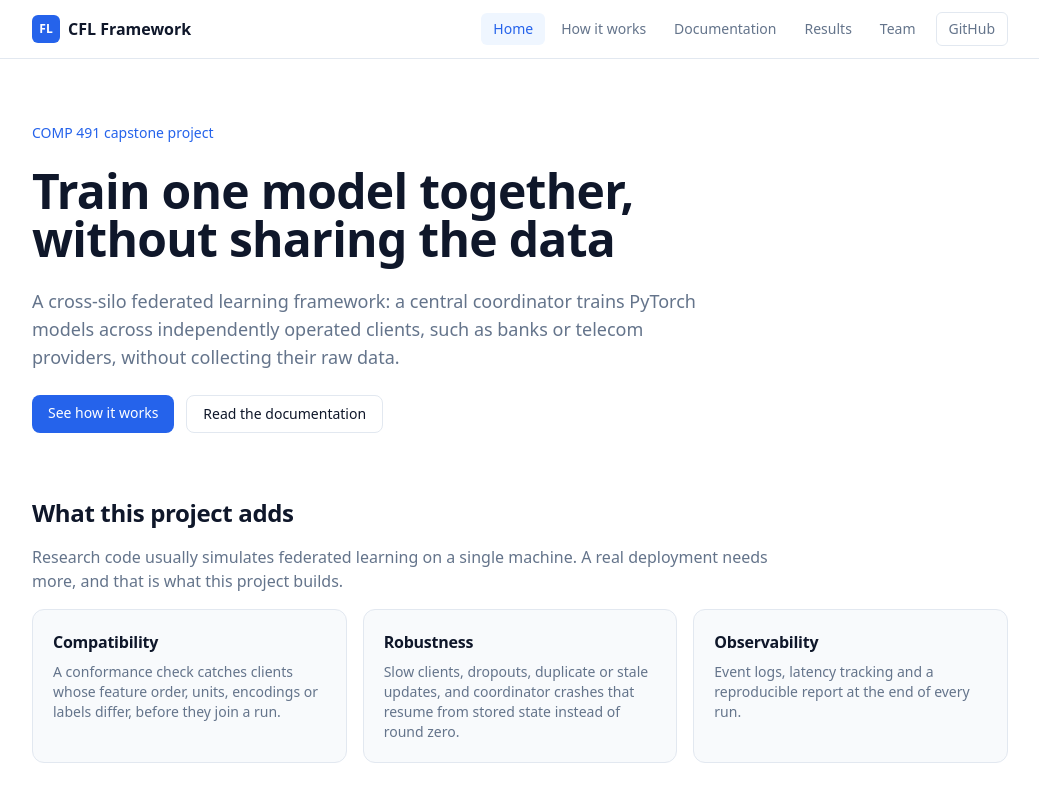
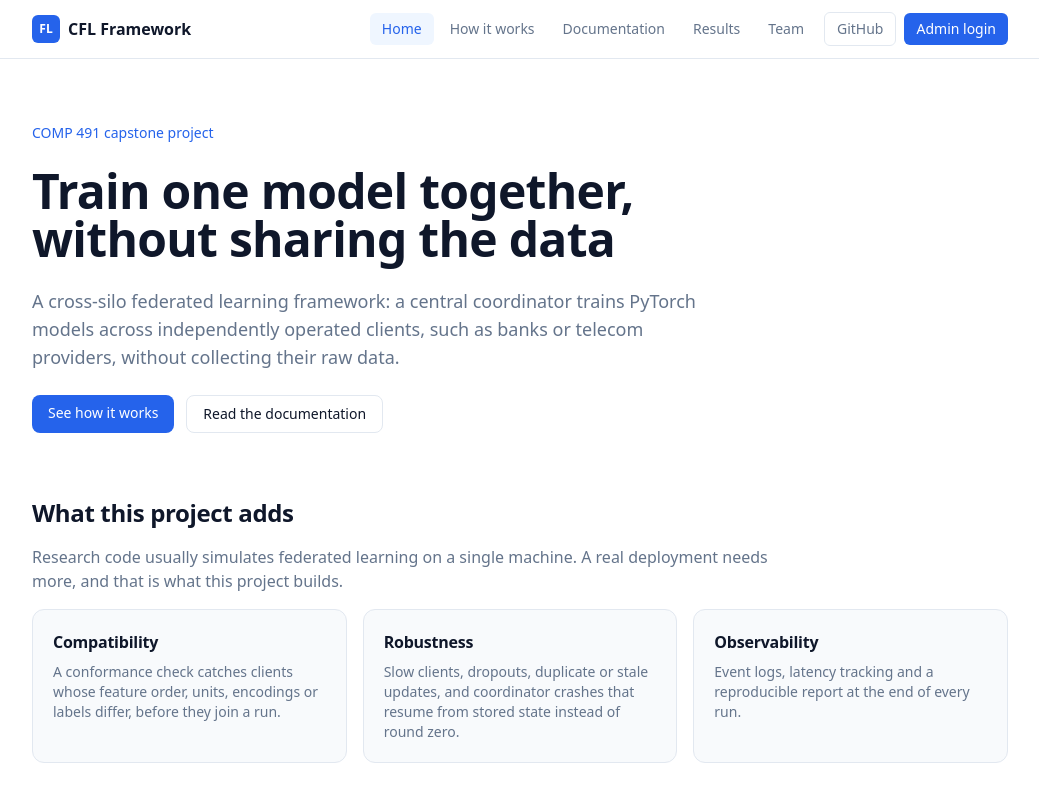
Before and after one commit to boratokerku/COMP491-Centralized-Federated-Learning-Framework, a Next.js app in the folder frontend/: page / in a window 1280 px wide. Shown: the top 800 px of the page, without its empty margins (120-1159 px from the left). Built offline with nearby package versions, Linux system fonts and the light colour scheme.

Commit message:
feat: add admin login navigation link to site header

```diff
--- a/frontend/src/components/site-header.tsx
+++ b/frontend/src/components/site-header.tsx
@@ -24,6 +24,14 @@ export function SiteHeader() {
           >
             GitHub
           </a>
+          {/* A signed-in visitor is sent on to /app by the login page. */}
+          <Link
+            href="/login"
+            prefetch={false}
+            className="ml-1 rounded-md bg-accent px-3 py-1.5 text-sm font-medium text-white hover:opacity-90"
+          >
+            Admin login
+          </Link>
         </nav>
       </div>
     </header>
```
